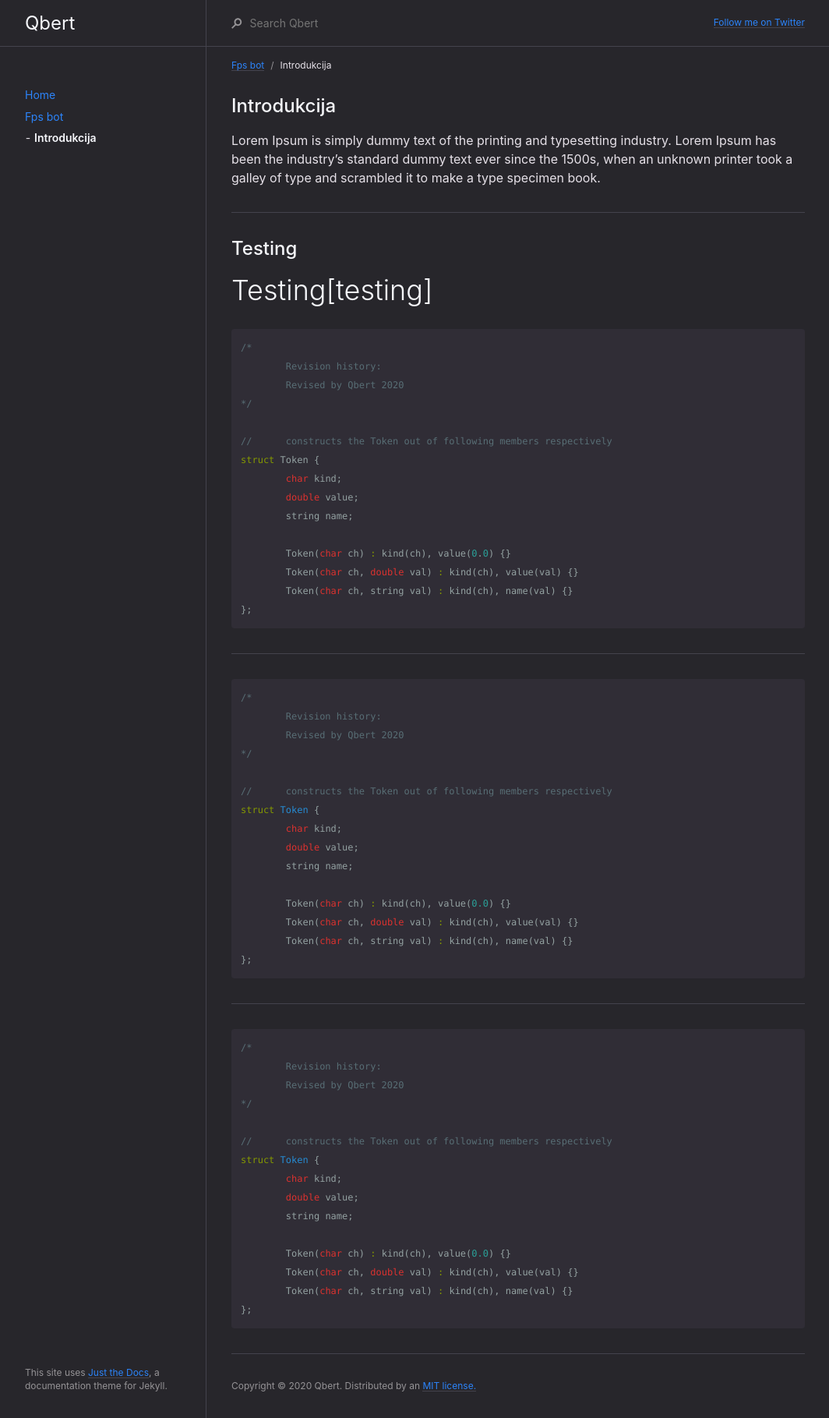
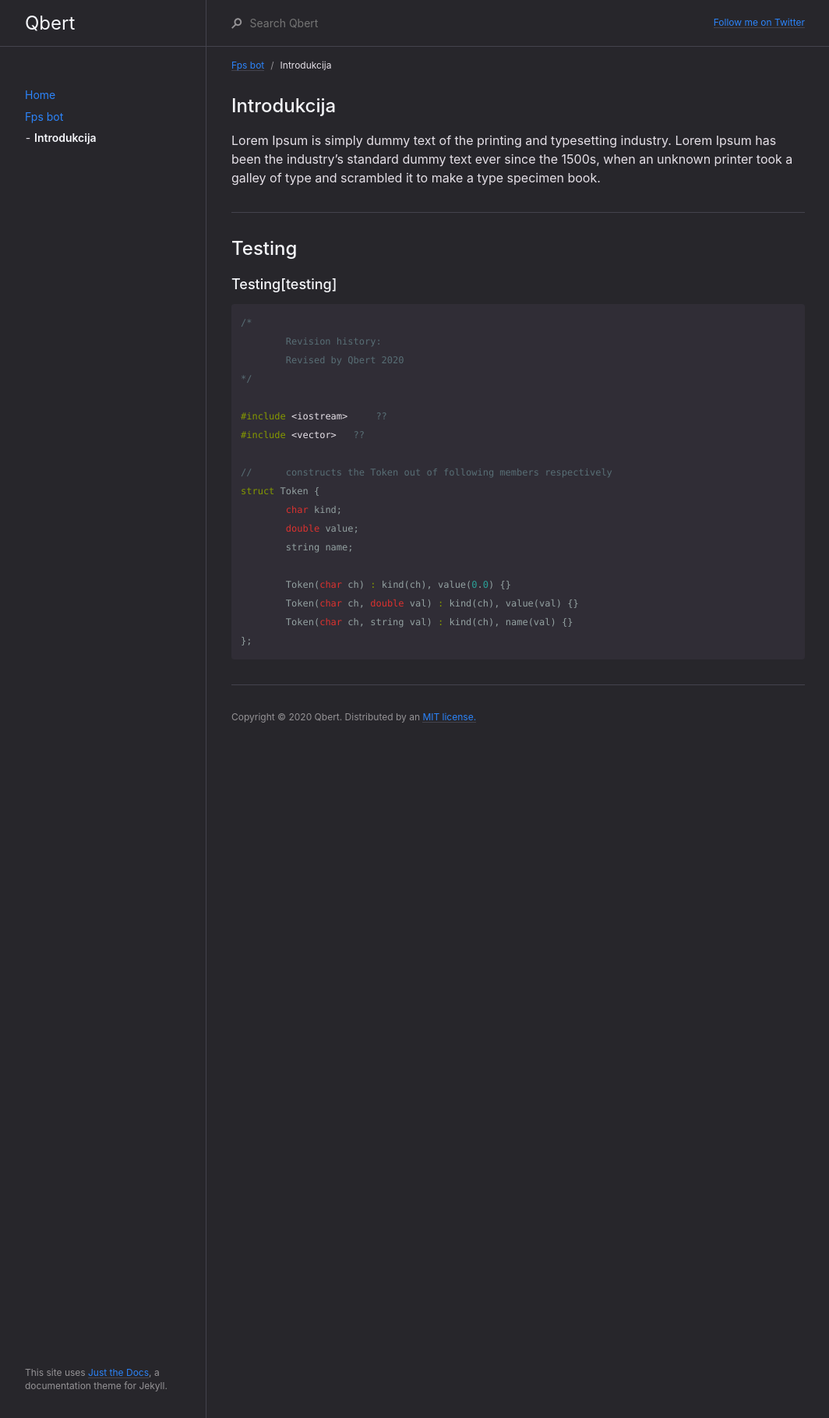
Before and after one commit to qbertqbert/just-the-docs, a Jekyll site: the page built from docs/fps-bot/Introdukcija.md, in a window 1280 px wide. Shown: the whole page at 78% size, without its empty margins (107-1171 px from the left). Built offline with Jekyll 4.4.1, drawn with Linux system fonts in a browser that asks for light colours.

Commit message:
Update Introdukcija.md

````diff
--- a/docs/fps-bot/Introdukcija.md
+++ b/docs/fps-bot/Introdukcija.md
@@ -14,13 +14,16 @@ Lorem Ipsum is simply dummy text of the printing and typesetting industry. Lorem
 
 ## Testing
 
-# Testing[testing]
+### Testing[testing]
 
 ```c
 /*
 	Revision history:
     	Revised by Qbert 2020
 */
+
+#include <iostream>	??
+#include <vector>   ??
 
 //      constructs the Token out of following members respectively
 struct Token {
@@ -33,42 +36,3 @@ struct Token {
         Token(char ch, string val) : kind(ch), name(val) {}
 };
 ```
----
-
-```cpp
-/*
-	Revision history:
-    	Revised by Qbert 2020
-*/
-
-//      constructs the Token out of following members respectively
-struct Token {
-        char kind;
-        double value;
-        string name;
-
-        Token(char ch) : kind(ch), value(0.0) {}
-        Token(char ch, double val) : kind(ch), value(val) {}
-        Token(char ch, string val) : kind(ch), name(val) {}
-};
-```
-
----
-
-```c++
-/*
-	Revision history:
-    	Revised by Qbert 2020
-*/
-
-//      constructs the Token out of following members respectively
-struct Token {
-        char kind;
-        double value;
-        string name;
-
-        Token(char ch) : kind(ch), value(0.0) {}
-        Token(char ch, double val) : kind(ch), value(val) {}
-        Token(char ch, string val) : kind(ch), name(val) {}
-};
-```
````
